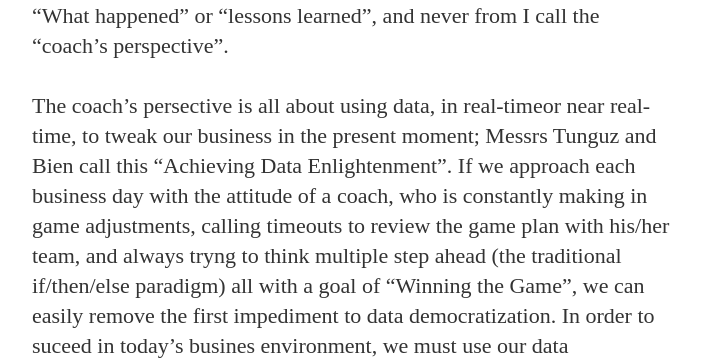
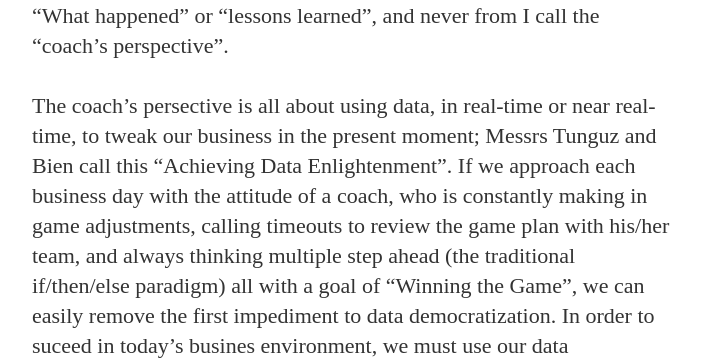
Before and after one commit to jrich8573/blog, a Jekyll site: the page built from _posts/2021-02-08-competitive-advantage.markdown, in a window 1280 px wide and 900 px high, scrolled down 1516 px. Shown: the part 167-527 px from the top of the window, without its empty margins (288-989 px from the left). Built offline with Jekyll 4.4.1, drawn with Linux system fonts in a browser that asks for light colours; nearby versions of some CDN libraries; some web fonts are replaced; comment, search, counter and statistics services are not loaded; some of the changed text lies outside the part shown.

Commit message:
fixed type-o

```diff
--- a/_posts/2021-02-08-competitive-advantage.markdown
+++ b/_posts/2021-02-08-competitive-advantage.markdown
@@ -13,7 +13,7 @@ From my experience in data management, I think we have a two major impediments p
 
 Before one byte is passed through a pipeline or one data element is transformed or one table created, our organizations was reinvent the way they view data. Historically, data was always seen as something of a byproduct of our business. Something that `IT` or federated `BI` developers has accesss to, and would provide tot he `C-Suite` or our business leader in order to make reactive decisions based on what happened. The questions these leaders were asking all stemmed from "What happened" or "lessons learned", and never from I call the "coach's perspective".
 
-The coach's persective is all about using data, in real-timeor near real-time, to tweak our business in the present moment; Messrs Tunguz and Bien call this "Achieving Data Enlightenment". If we approach each business day with the attitude of a coach, who is constantly making in game adjustments, calling timeouts to review the game plan with his/her team, and always tryng to think multiple step ahead (the traditional if/then/else paradigm) all with a goal of "Winning the Game", we can easily remove the first impediment to data democratization. In order to suceed in today's busines environment, we must use our data proactively vs' reactively to make decisions that enable our business's sucess!
+The coach's persective is all about using data, in real-time or near real-time, to tweak our business in the present moment; Messrs Tunguz and Bien call this "Achieving Data Enlightenment". If we approach each business day with the attitude of a coach, who is constantly making in game adjustments, calling timeouts to review the game plan with his/her team, and always thinking multiple step ahead (the traditional if/then/else paradigm) all with a goal of "Winning the Game", we can easily remove the first impediment to data democratization. In order to suceed in today's busines environment, we must use our data proactively vs' reactively to make decisions that enable our business's sucess!
 
 Probalby the one impediment to considering data as a first class asset is the usage at the business vertical (or ground) level. Speaking from experience, business verticals are the last folks in our organizations to receive actionable data, whether in a dashboard, report, or the byproduct of some data science/analyst project. This is truly where the dounuts are made, however, they are making them with stale, out of date data as their main ingedient. In order for organizations to win with data, they must not only create real or near real-time data pipelines to become proactive decision makers, they must also release the chains of data access and put the data into the hands of the business professionals in order to maximize their business operations.
 
```
